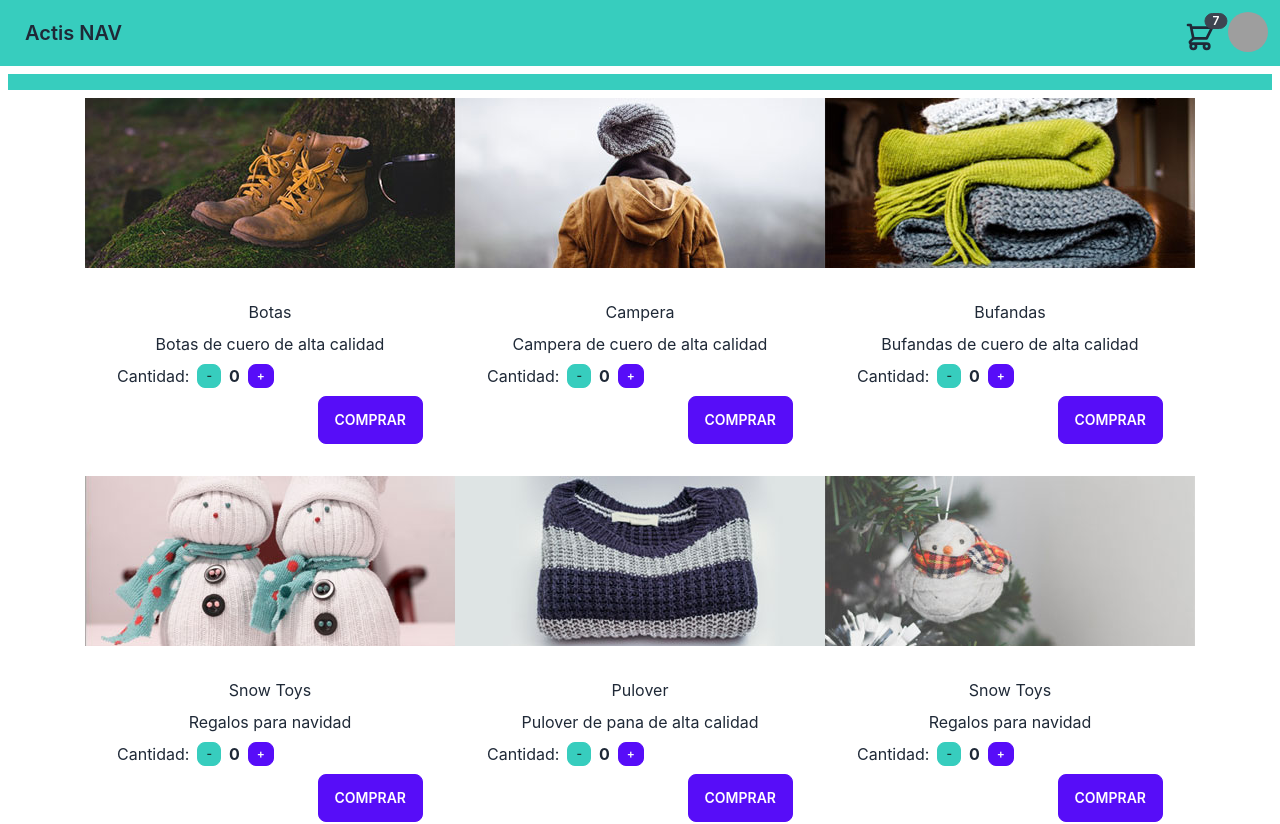
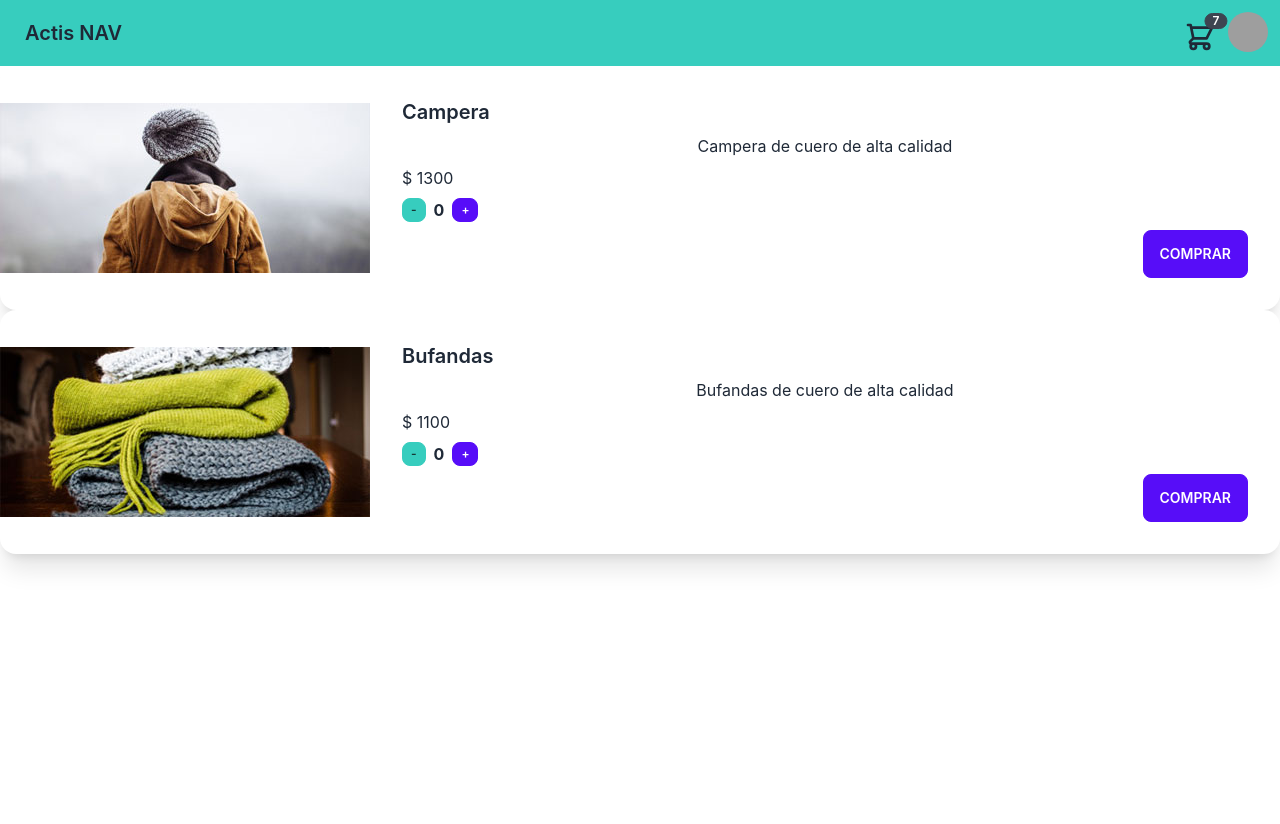
Before and after one commit to charlyuni/primera_app_react, a React (Create React App) app in the folder primera_app/: page /productos/1 in a window 1280 px wide. Shown: the top 824 px of the page. After the commit the page ends 800 px from the top, so only its background shows below. Built offline with nearby package versions, Linux system fonts and the light colour scheme; grey boxes are pictures that could not be loaded.

Commit message:
rentrega itemsdetail

```diff
--- a/primera_app/public/json/api.json
+++ b/primera_app/public/json/api.json
@@ -29,7 +29,7 @@
     "star": 3.2,
     "Categoria": "Indumentaria",
     "description": "Bufandas de cuero de alta calidad",
-    "stock": 10
+    "stock": 12
 },
 {
     "precio": 1250,
--- a/primera_app/src/App.js
+++ b/primera_app/src/App.js
@@ -1,6 +1,7 @@
 /* import logo from './logo.svg'; */
 import './App.css';
 import DaisyNavBar from './components/DaisyNavBar';
+import ItemDetailCointeiner from './components/Shop/ItemDetailContain';
 import ShopContainer from './components/Shop/ShopContainer';
 
 
@@ -8,7 +9,8 @@ function App() {
   return (
       <div className="App">
         <DaisyNavBar/>
-        <ShopContainer/>
+        <ItemDetailCointeiner id={2} />
+        <ItemDetailCointeiner id={3} />
       </div>
 
   );
--- /dev/null
+++ b/primera_app/src/components/Shop/ItemDetailContain.js
@@ -0,0 +1,35 @@
+import { useEffect, useState } from "react";
+import ShopDetailItems from "./ShopDetailItems";
+
+
+const ItemDetailCointeiner= ({id}) => {
+
+    const [startproducto, setStartProducto] = useState([]);
+
+    useEffect(() => {
+        getStartData()
+
+    }
+    , []);
+
+    const getStartData = () => {
+        const URL = '../../json/api.json'
+            fetch(URL)
+                .then(res => res.json())
+                .then(data => {
+                    const foundProducto = data.find(producto => producto.id == id)
+                    setStartProducto(foundProducto)
+                    ;
+                })
+
+        }
+
+
+  return (
+        <ShopDetailItems producto={startproducto} />
+
+
+        );
+
+  }
+export default ItemDetailCointeiner
--- /dev/null
+++ b/primera_app/src/components/Shop/ShopDetailItems.js
@@ -0,0 +1,26 @@
+import Contador from "../ItemCount";
+
+
+const ShopDetailItems = ({producto}) => {
+    return (
+
+        <div className="card lg:card-side bg-base-100 shadow-xl">
+            <figure><img src={producto.thumbnailUrl} alt="Album"/></figure>
+            <div className="card-body">
+                    <h2 className="card-title">{producto.title} </h2>
+                    <p>{producto.description}</p>
+                    <div className="card-actions justify-start ">
+                    <div >$ {producto.precio}</div>
+                    </div>
+                    <div className="card-actions justify-start ">
+                    <Contador stock = {producto.stock} />
+                    </div>
+                    <div className="card-actions justify-end">
+                    <button className="btn btn-primary">Comprar</button>
+                    </div>
+                </div>
+            </div>
+
+    )
+}
+export default ShopDetailItems
```
